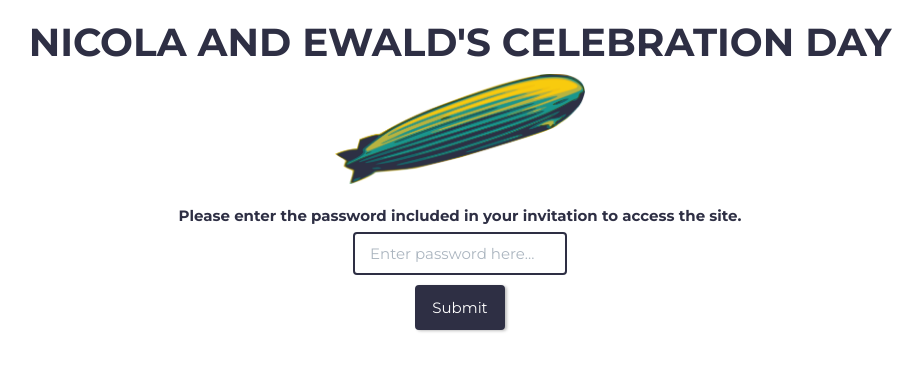
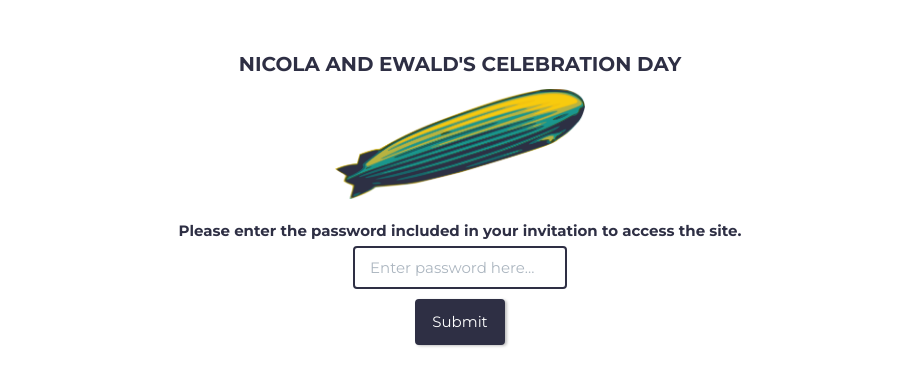
Before and after one commit to ezietsman/celebrationday, a Jekyll site: the page built from index.html, in a window 1280 px wide. Shown: the top 386 px of the page, without its empty margins (180-1102 px from the left). Built offline with Jekyll 4.4.1, drawn with Linux system fonts in a browser that asks for light colours.

```diff
--- a/_includes/security.html
+++ b/_includes/security.html
@@ -2,7 +2,7 @@
 
     <form id='pwform' class="form-inline">
         <div class="form-group col-lg-12 text-center">
-            <h1 id="security">Nicola and Ewald's Celebration Day</h1>
+            <p id="security">Nicola and Ewald's Celebration Day</p>
 
             <img class="img-responsive" style="max-width:250px; margin-left:auto; margin-right:auto;" src="img/zeppelin.png" alt=""><br/>
             <label for="exampleInputName2">Please enter the password included in your invitation to access the site.</label>
```
